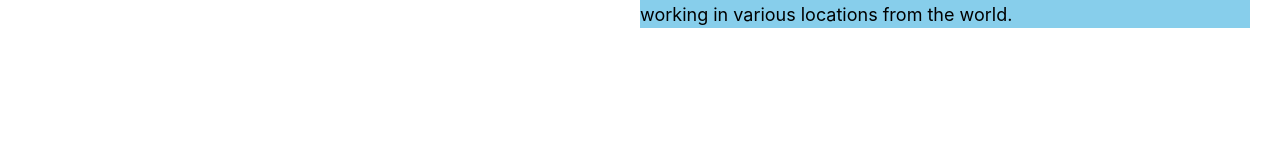
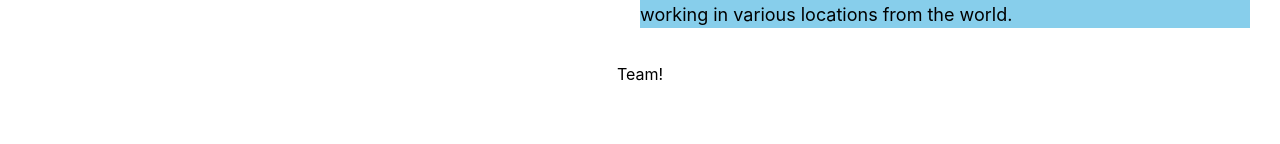
Before and after one commit to eduardomacetas/my-team-page, a React (Create React App) app: page / in a window 1280 px wide. Shown: the part 156-300 px from the top of the page. Built offline with nearby package versions, Linux system fonts and the light colour scheme.

Commit message:
Addin 'SectionTeam' and 'TeamCard' component

```diff
--- a/src/App.js
+++ b/src/App.js
@@ -1,10 +1,12 @@
 import './App.css';
 import Header from './Components/Header/Header';
+import SectionTeam from './Components/SectionTeam/SectionTeam';
 
 function App() {
   return (
     <div className="App">
       <Header />
+      <SectionTeam />
     </div>
   );
 }
--- /dev/null
+++ b/src/Components/SectionTeam/SectionTeam.jsx
@@ -0,0 +1,13 @@
+import React from 'react';
+
+class SectionTeam extends React.Component {
+  render() {
+    return (
+      <div>
+        Team!
+      </div>
+    )
+  }
+}
+
+export default SectionTeam;
```
Also changed, not shown: src/Components/TeamCard/TeamCard.jsx (added, +13 -0 lines), 1 other file (tests, documents, lock files or other folders).
